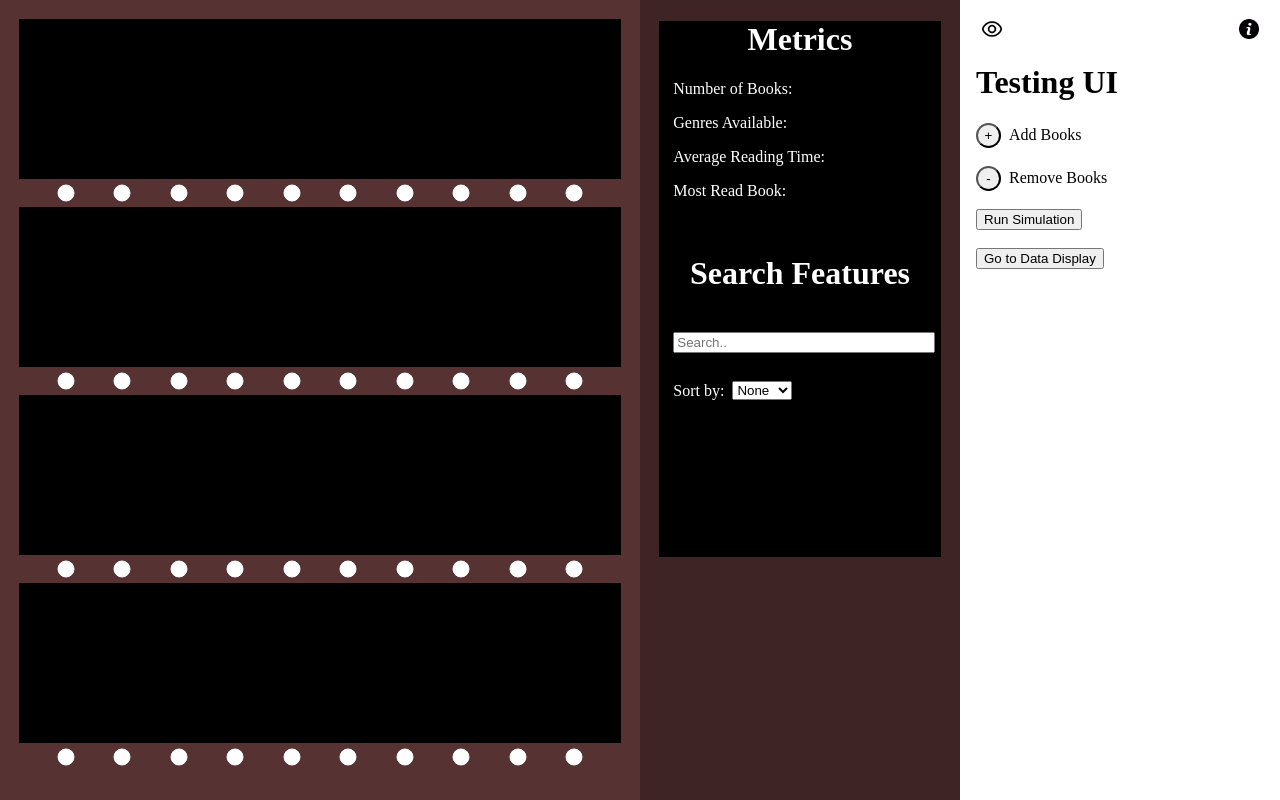
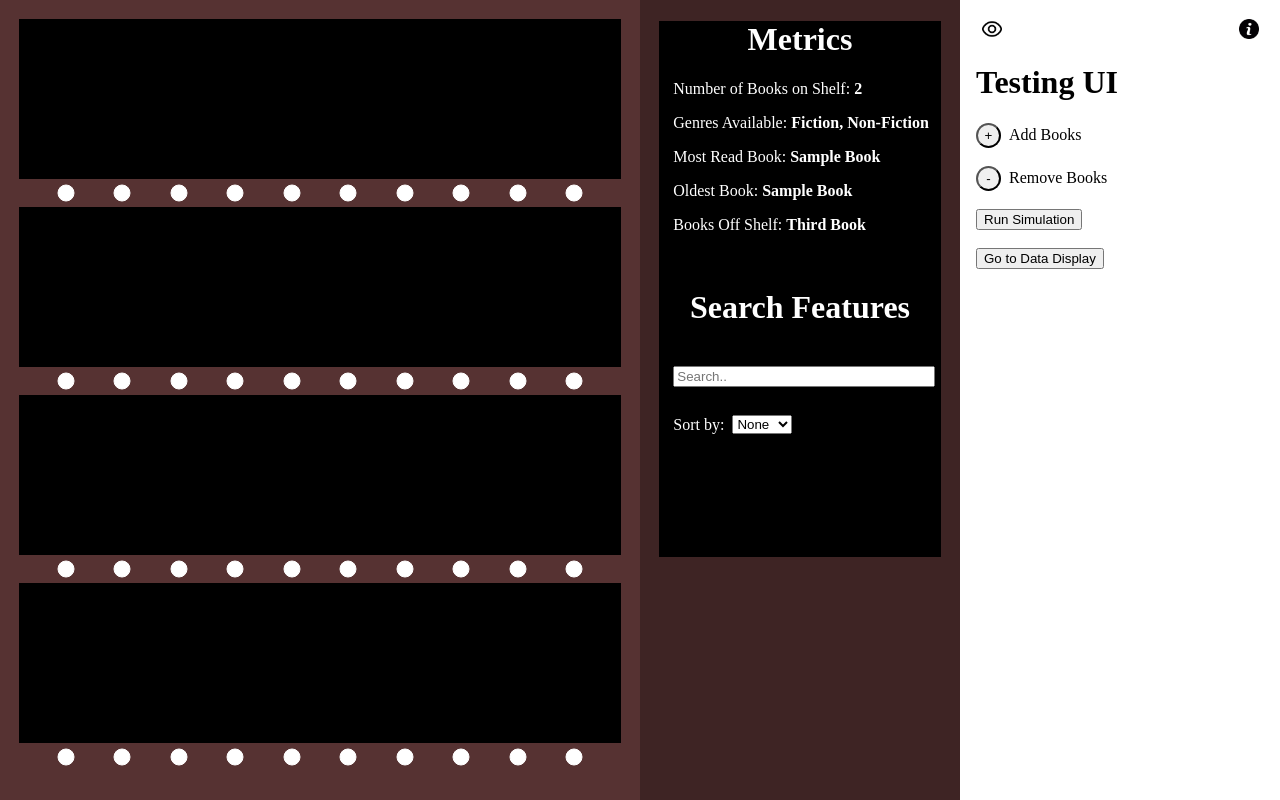
Before and after one commit to JosephAFerguson/-UserInterface-Proj2, a Svelte app in the folder UserInterfaceProj2/: page / in a window 1280 px wide. Built offline with nearby package versions, Linux system fonts and the light colour scheme.

Commit message:
added some metrics

```diff
--- a/UserInterfaceProj2/src/App.svelte
+++ b/UserInterfaceProj2/src/App.svelte
@@ -12,7 +12,8 @@
       Pages: 300,
       Synopsis: "This is a sample synopsis of the book.",
       DateAdded: "2024-01-15",
-      LastRead: "2024-06-10"
+      LastRead: "2024-06-10",
+      TimesPulledOffShelf: 5
     },
     {
       Title: "Another Book",
@@ -21,7 +22,8 @@
       Pages: 250,
       Synopsis: "This is another sample synopsis of a different book.",
       DateAdded: "2024-02-20",
-      LastRead: "2024-05-22"
+      LastRead: "2024-05-22",
+      TimesPulledOffShelf: 3
     }
   ];
 
@@ -34,7 +36,8 @@
       Pages: 400,
       Synopsis: "This is the synopsis of the third book.",
       DateAdded: "2024-03-10",
-      LastRead: "2024-04-15"
+      LastRead: "2024-04-15",
+      TimesPulledOffShelf: 2
     }
   ];
 </script>
--- a/UserInterfaceProj2/src/data-display-ui.svelte
+++ b/UserInterfaceProj2/src/data-display-ui.svelte
@@ -1,4 +1,21 @@
 <script>
+    export let books_on_shelf = [];
+    export let books_off_shelf = [];
+
+    $: totalBooksOnShelf = books_on_shelf.length;
+
+    $: allBooks = [...books_on_shelf, ...books_off_shelf];
+
+    $: totalGenres = Array.from(new Set(books_on_shelf.map(book => book.Genre)));
+
+    $: mostReadBook = allBooks.reduce((mostRead, book) => {
+        return (book.TimesPulledOffShelf > (mostRead?.TimesPulledOffShelf || 0)) ? book : mostRead;
+    }, null)?.Title || 'N/A';
+
+    $: oldestBook = allBooks.reduce((oldest, book) => {
+        return (new Date(book.DateAdded) < new Date(oldest?.DateAdded || Date.now())) ? book : oldest;
+    }, null)?.Title || 'N/A';
+
     function handleSearch(event) {
         const query = event.target.value;
         // Implement search functionality here
@@ -8,10 +25,11 @@
 <main>
     <div id ="data-display-panel">
         <h1>Metrics</h1>
-        <p>Number of Books: </p>
-        <p>Genres Available: </p>
-        <p>Average Reading Time: </p>
-        <p>Most Read Book: </p>
+        <p>Number of Books on Shelf: <strong>{totalBooksOnShelf}</strong></p>
+        <p>Genres Available: <strong>{totalGenres.join(', ')}</strong></p>
+        <p>Most Read Book: <strong>{mostReadBook}</strong></p>
+        <p>Oldest Book: <strong>{oldestBook}</strong></p>
+        <p>Books Off Shelf: <strong>{(books_off_shelf.map(book => book.Title)).join(', ')}</strong></p>
         <br/>
         <h1>Search Features</h1>
         <br/>
```
